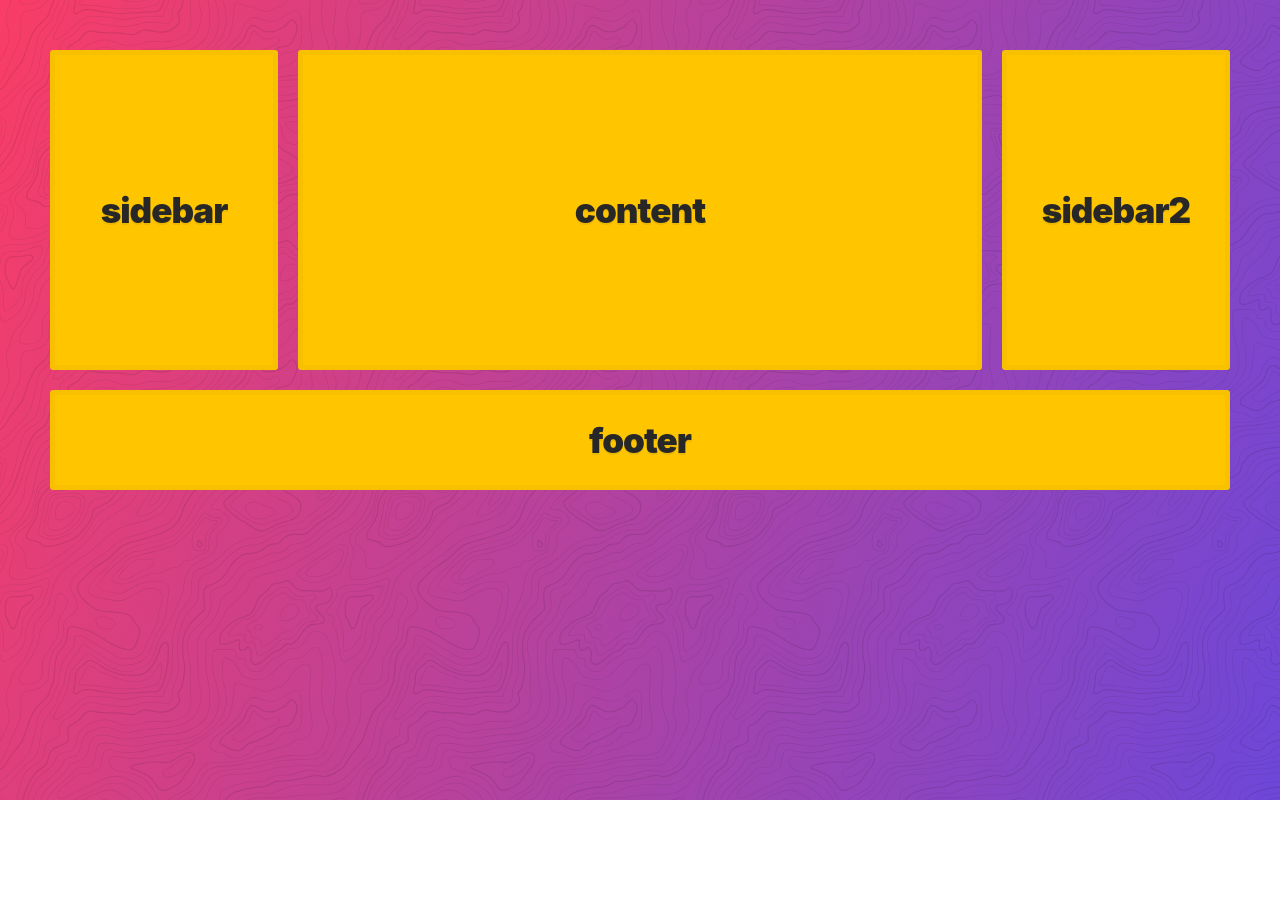
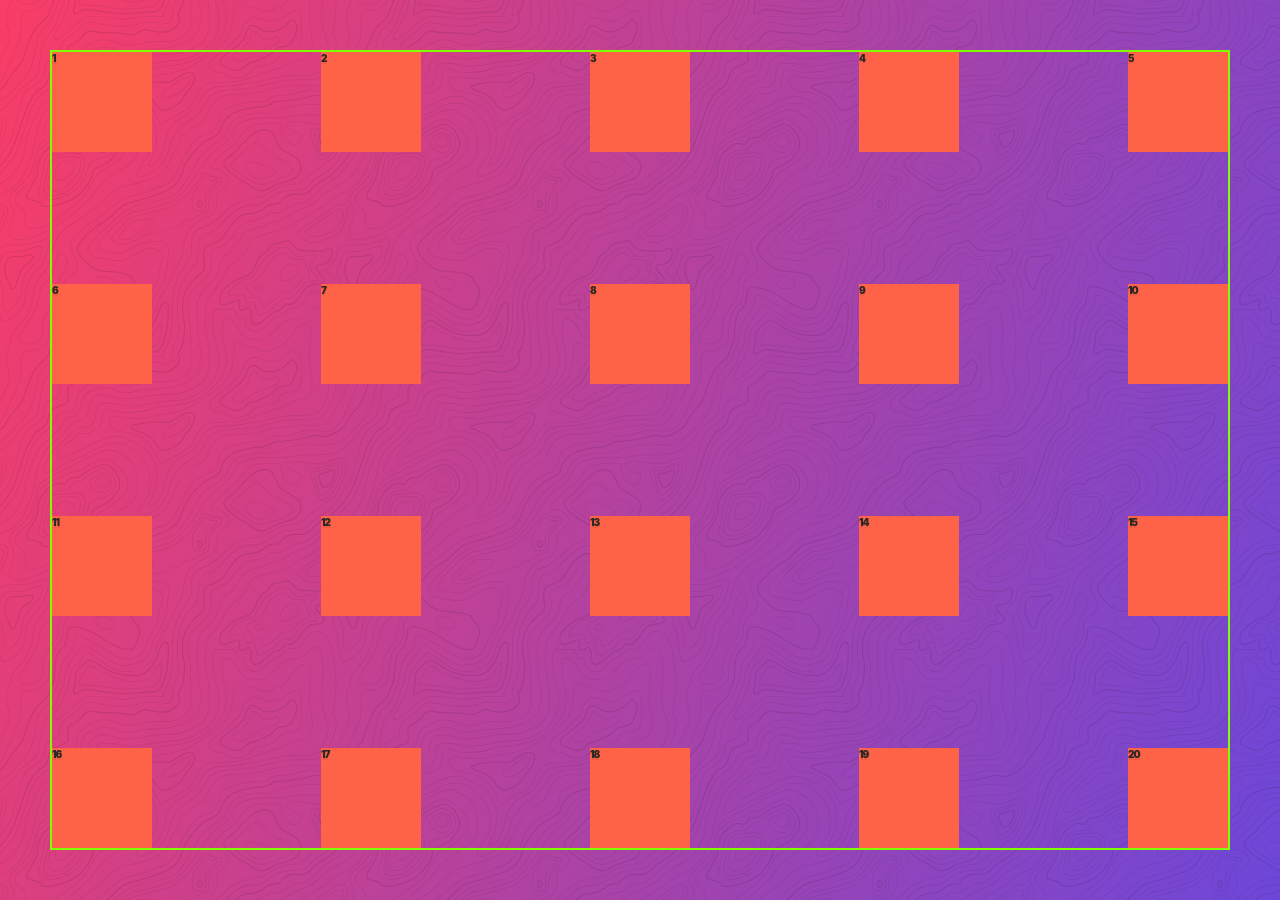
Before and after one commit to imanirudh1/CSS, a plain HTML site: page css-grid/index.html in a window 1280 px wide. Before the commit the page ends 800 px from the top, so only its background shows below. Drawn offline with Linux system fonts and the light colour scheme.

Commit message:
justify-item  x-axis & align-item is for y-axis

```diff
--- a/css-grid/index.html
+++ b/css-grid/index.html
@@ -10,22 +10,50 @@
     <!-- Short Trick to create div -->
     <!-- .item.item${$}*30 -->
     <div class="container">
-      <div class="item item1">sidebar</div>
-      <div class="item item2">content</div>
-      <div class="item item3">sidebar2</div>
-      <div class="item footer">footer</div>
+     <div class="itm itm1">1</div>
+     <div class="itm itm2">2</div>
+     <div class="itm itm3">3</div>
+     <div class="itm itm4">4</div>
+     <div class="itm itm5">5</div>
+     <div class="itm itm6">6</div>
+     <div class="itm itm7">7</div>
+     <div class="itm itm8">8</div>
+     <div class="itm itm9">9</div>
+     <div class="itm itm10">10</div>
+     <div class="itm itm11">11</div>
+     <div class="itm itm12">12</div>
+     <div class="itm itm13">13</div>
+     <div class="itm itm14">14</div>
+     <div class="itm itm15">15</div>
+     <div class="itm itm16">16</div>
+     <div class="itm itm17">17</div>
+     <div class="itm itm18">18</div>
+     <div class="itm itm19">19</div>
+     <div class="itm itm20">20</div>
+
 
       <style>
+       .itm{
+         background-color: tomato;
 
+
+       }
         .container {
+          border: 2px solid chartreuse;
+          height: 800px;
           display: grid;
           grid-gap: 20px;
-          grid-template-columns: 1fr 3fr 1fr;
-          grid-template-rows: 150px 150px 100px;
-         grid-template-areas:
+          grid-template-columns:repeat(5,100px) ;
+          grid-template-rows:repeat(4,100px) ;
+           justify-items: stretch;
+    align-items: stretch;
+   justify-content: space-between;
+   align-content: space-between;
+
+         /* grid-template-areas:
           "sidebar content sidebar2"
           "sidebar content sidebar2"
-          "footer footer footer";
+          "footer footer footer"; */
 
           /* repeat function */
           /* grid-template-columns: 100px repeat(2, 1fr auto) 200px repeat(2, 5fr); */
@@ -42,18 +70,7 @@
           /* grid-auto-flow: column;
                grid-auto-columns: 200px 50px; */
         }
-        .item1{
-         grid-area: sidebar;
-       }
-       .item2{
-         grid-area: content;
-       }
-       .item3{
-         grid-area: sidebar2;
-       }
-       .footer{
-         grid-area: footer;
-       }
+
 
         /* .item1{
             grid-row: 1/-1;
```
